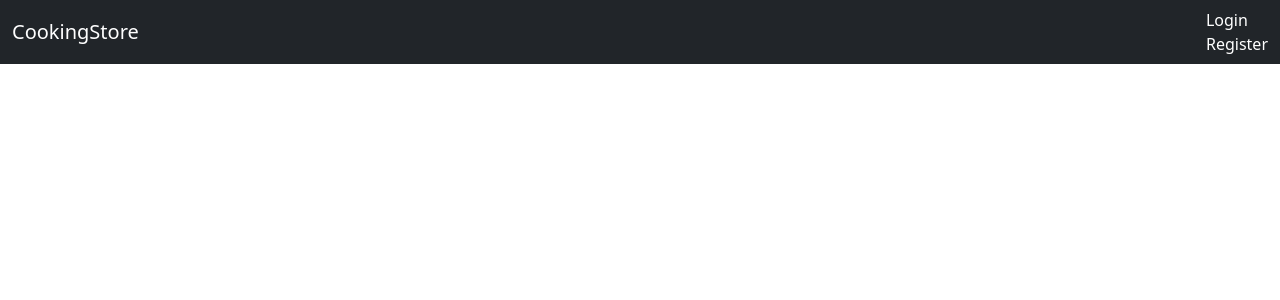
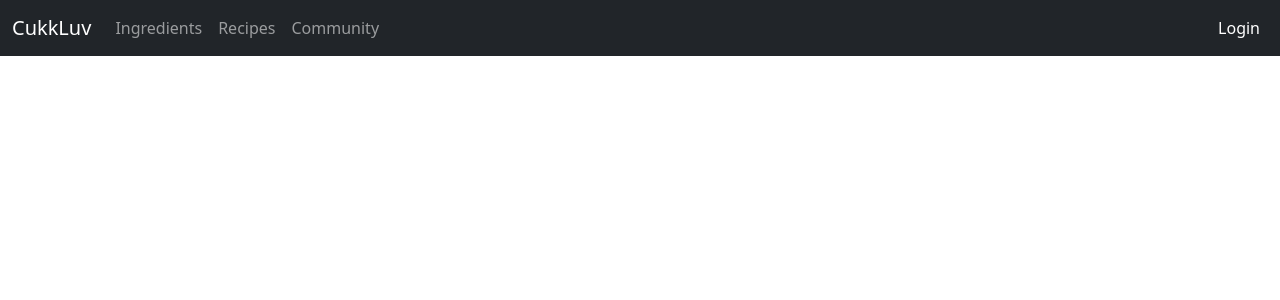
Before and after one commit to pnt2005/cukkluv, a Django app: template cukkluv/app/templates/app/base.html in a window 1280 px wide. Shown: the top 300 px of the page. Run offline with Django 5.2, Linux system fonts and the light colour scheme; the template is opened without the code that fills it, so the values that code supplies are empty.

```diff
--- a/cukkluv/app/templates/app/base.html
+++ b/cukkluv/app/templates/app/base.html
@@ -3,22 +3,41 @@
 <head>
     <meta charset="UTF-8">
     <meta name="viewport" content="width=device-width, initial-scale=1.0">
-    <title>{% block title %}Cooking Store{% endblock %}</title>
+    <title>CukkLuv</title>
 
     <!-- Bootstrap -->
     <link
       href="https://cdn.jsdelivr.net/npm/bootstrap@5.3.2/dist/css/bootstrap.min.css"
       rel="stylesheet">
+    {% block extra_head %}{% endblock %}
 </head>
 <body>
 
 <nav class="navbar navbar-expand-lg navbar-dark bg-dark">
   <div class="container-fluid">
-    <a class="navbar-brand" href="/">CookingStore</a>
-    <div>
-      <a class="nav-link text-white" href="{% url 'login' %}">Login</a>
-      <a class="nav-link text-white" href="{% url 'register' %}">Register</a>
-    </div>
+    <a class="navbar-brand" href="/">CukkLuv</a>
+
+    <div class="collapse navbar-collapse" id="navbarNav">
+        <!-- Links trái -->
+        <ul class="navbar-nav me-auto mb-2 mb-lg-0">
+          <li class="nav-item">
+            <a class="nav-link" href="{% url 'login' %}">Ingredients</a>
+          </li>
+          <li class="nav-item">
+            <a class="nav-link" href="{% url 'login' %}">Recipes</a>
+          </li>
+          <li class="nav-item">
+            <a class="nav-link" href="{% url 'login' %}">Community</a>
+          </li>
+        </ul>
+
+        <!-- Links phải -->
+        <ul class="navbar-nav ms-auto">
+          <li class="nav-item">
+            <a class="nav-link text-white" href="{% url 'login' %}">Login</a>
+          </li>
+        </ul>
+      </div>
   </div>
 </nav>
 
--- a/cukkluv/cukkluv/settings.py
+++ b/cukkluv/cukkluv/settings.py
@@ -123,7 +123,7 @@ USE_TZ = True
 # Static files (CSS, JavaScript, Images)
 # https://docs.djangoproject.com/en/5.2/howto/static-files/
 
-STATIC_URL = 'static/'
+STATIC_URL = '/static/'
 LOGIN_REDIRECT_URL = '/'
 LOGOUT_REDIRECT_URL = '/accounts/login/'
 LOGIN_URL = '/accounts/login/'
```
Also changed, not shown: cukkluv/accounts/templates/accounts/login.html (+8 -1 lines), cukkluv/app/templates/app/home.html (+15 -1 lines), cukkluv/accounts/static/accounts/background.jpg (added), cukkluv/app/static/app/background1.jpg (added).
